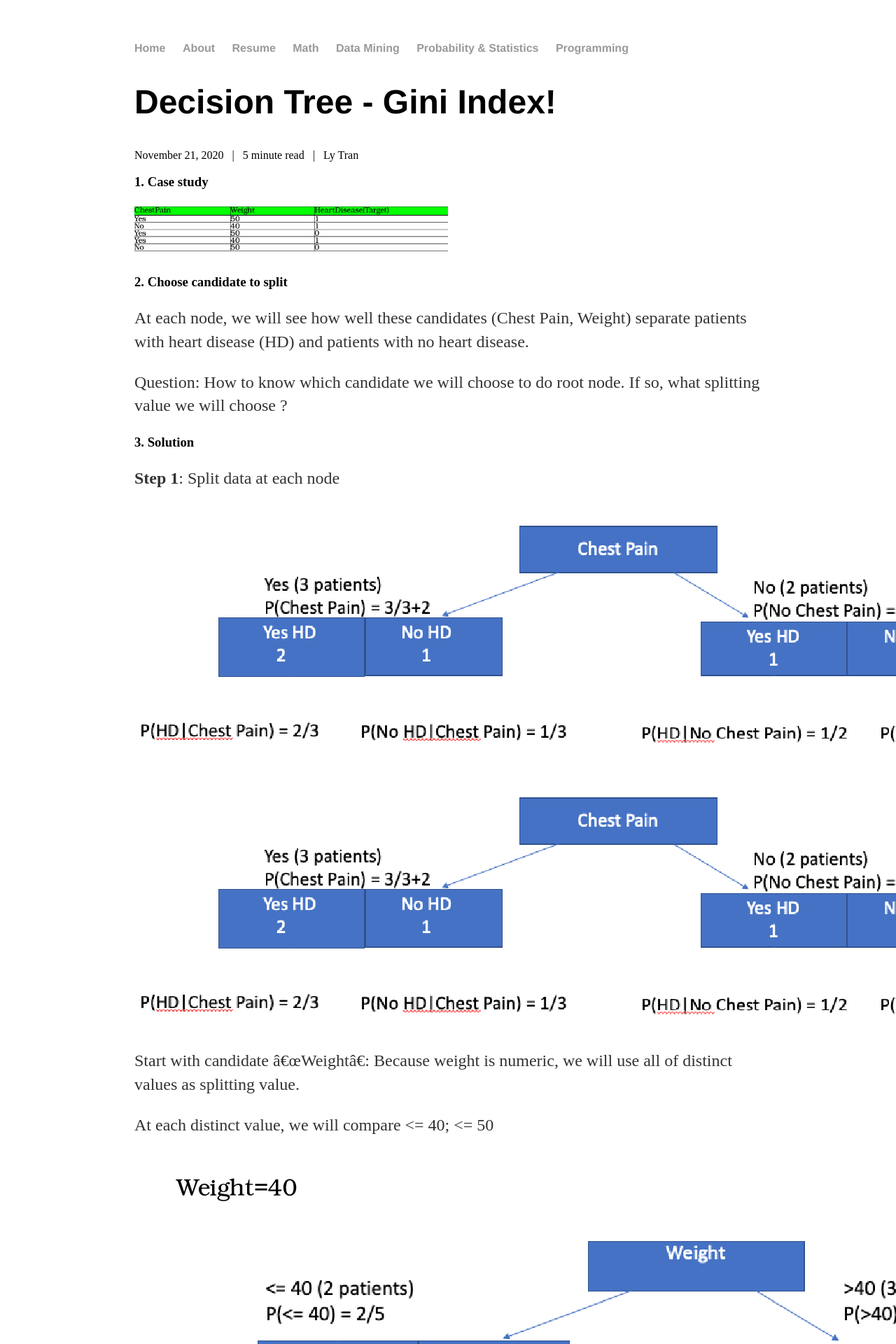
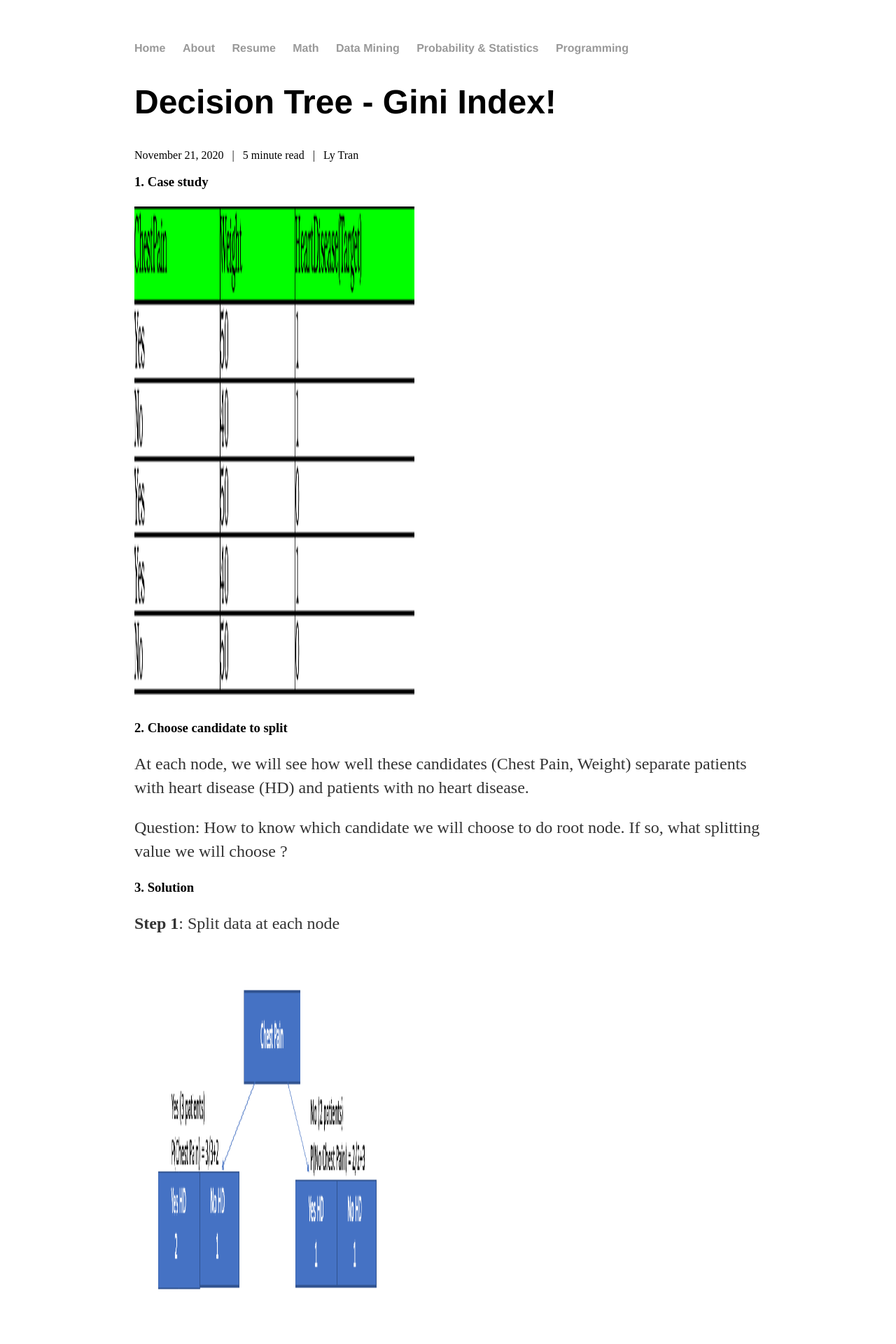
Before and after one commit to lytranp/lytranp.github.io, a Jekyll site: the page built from _posts/datamining/2020-11-11-Decision-Tree.md, in a window 1280 px wide. Shown: the top 1920 px of the page at 70% size. Built offline with Jekyll 4.4.1, drawn with Linux system fonts in a browser that asks for light colours; formulas are drawn with MathJax 3; a script that is not in the unit is left out.

Commit message:
Change size of all images in Decision Tree

```diff
--- a/_posts/datamining/2020-11-11-Decision-Tree.md
+++ b/_posts/datamining/2020-11-11-Decision-Tree.md
@@ -9,7 +9,7 @@ date: 2020-11-21
 
 ### 1. Case study
 
-![](/sources/DataMining-DecisionTree.png){:height="50%" width="50%"}
+![](/sources/DataMining-DecisionTree.png){:height="700px" width="400px"}
 
 ### 2. Choose candidate to split
 
@@ -21,21 +21,21 @@ Question: How to know which candidate we will choose to do root node. If so, wha
 
 **Step 1**: Split data at each node
 
-![](/sources/DataMining-DecisionTree2.png)
+![](/sources/DataMining-DecisionTree2.png){:height="700px" width="400px"}
 
-![](/sources/DataMining-DecisionTree2.png)
+![](/sources/DataMining-DecisionTree2.png){:height="700px" width="400px"}
 
 Start with candidate "Weight": Because weight is numeric, we will use all of distinct values as splitting value.
 
 At each distinct value, we will compare <= 40; <= 50
 
-![](/sources/DataMining-DecisionTree3.png)
+![](/sources/DataMining-DecisionTree3.png){:height="700px" width="400px"}
 
-![](/sources/DataMining-DecisionTree4.png)
+![](/sources/DataMining-DecisionTree4.png){:height="700px" width="400px"}
 =======
-![](/sources/DataMining-DecisionTree3.png)
+![](/sources/DataMining-DecisionTree3.png){:height="700px" width="400px"}
 
-![](/sources/DataMining-DecisionTree4.png)
+![](/sources/DataMining-DecisionTree4.png){:height="700px" width="400px"}
 
 **Step 2**: Evaluate splits
 
@@ -93,9 +93,9 @@ Example, GINI final of Chest Pain is the lowest, mean that although Chest Pain d
 
 Now, we have to decide what splitting value (40 or 50) we should put on the left side of Chest Pain.
 
-![](/sources/DataMining-DecisionTree5.png)
+![](/sources/DataMining-DecisionTree5.png){:height="700px" width="400px"}
 
-![](/sources/DataMining-DecisionTree5b.png)
+![](/sources/DataMining-DecisionTree5b.png){:height="700px" width="400px"}
 
 Compute GINI final at splitting value = 40, given Yes to Chest pain
 
@@ -111,7 +111,7 @@ Similarly, compute GINI final at splitting value = 40; 50 and Obese, given No to
 
 **Example**: Compute GINI final at splitting value = 40 on the left side of Chest Pain. Now the left side of Chest Pain only has 3 patients in total. Among 3 these patients, there is 1 patient with weight < 40 and 2 people with weight > 40
 
-![](/sources/DataMining-DecisionTree6.png)
+![](/sources/DataMining-DecisionTree6.png){:height="700px" width="400px"}
 
 GINI left
 
@@ -127,7 +127,7 @@ $$ \frac{1}{3} * 1 + \frac{2}{3} * 0.5 = 0.67 $$
 
 **Example:** Compute Gini Final at spliting value = 50 on the left side of Chest Pain
 
-![](/sources/DataMining-DecisionTree7.png)
+![](/sources/DataMining-DecisionTree7.png){:height="700px" width="400px"}
 
 GINI final
 
@@ -137,7 +137,7 @@ $$
 
 Let's say GINI final of spliting value = 50 is the lowest, given YES to Chest Pain, then the tree improves like this
 
-![](/sources/DataMining-DecisionTree8.png)
+![](/sources/DataMining-DecisionTree8.png){:height="700px" width="400px"}
 
 **Step 5:** We keep spliting data into smaller until:
 Reach min number of samples in a node
```
